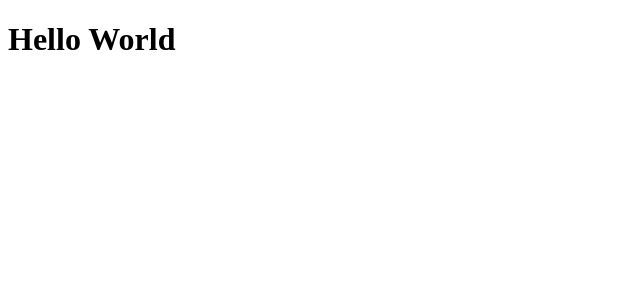
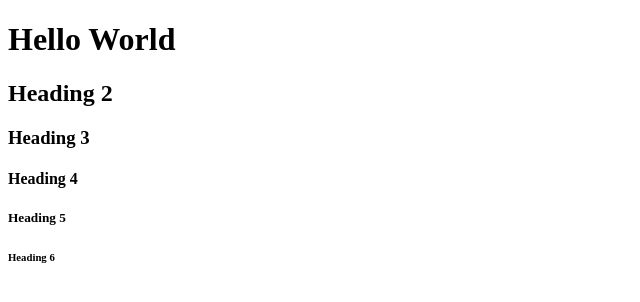
Before and after one commit to makeespresso/uxcode, a plain HTML site: page index.html in a window 1280 px wide. Shown: the whole page, without its empty margins (0-640 px from the left). Drawn offline with Linux system fonts and the light colour scheme.

Commit message:
Header models

```diff
--- a/index.html
+++ b/index.html
@@ -10,6 +10,11 @@
 
 <body>
   <h1>Hello World</h1>
+  <h2>Heading 2</h2>
+  <h3>Heading 3</h3>
+  <h4>Heading 4</h4>
+  <h5>Heading 5</h5>
+  <h6>Heading 6</h6>
 </body>
 
 </html>
```
